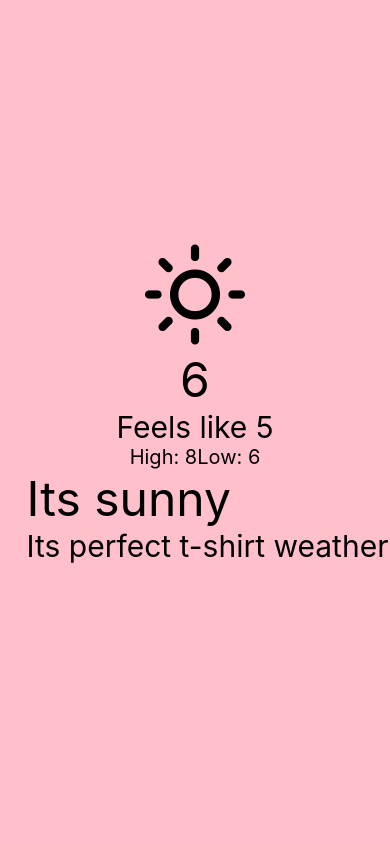
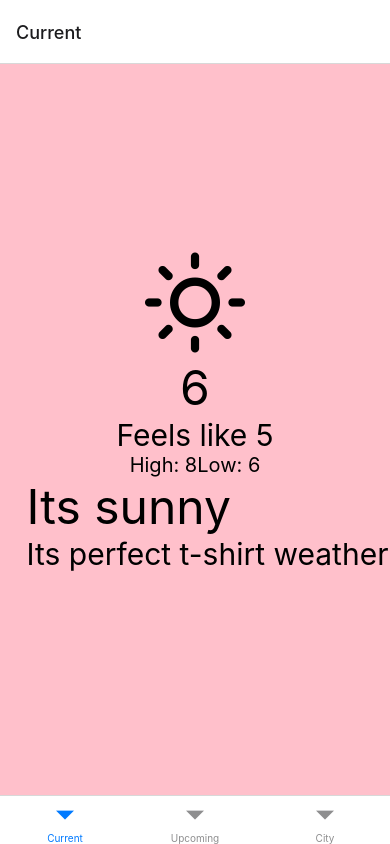
Before and after one commit to React-Native-Streamliner/WeatherApp, a React Native app: screen / in a window 390 px wide. Built offline with nearby package versions, Linux system fonts and the light colour scheme.

Commit message:
Add Navigation and Bottom Tabs

```diff
--- a/App.js
+++ b/App.js
@@ -1,19 +1,22 @@
 import React from 'react'
-import { View, StyleSheet } from 'react-native'
 import CurrentWeather from './src/screens/CurrentWeather'
+import { NavigationContainer } from '@react-navigation/native'
+import { createBottomTabNavigator } from '@react-navigation/bottom-tabs'
+import UpcomingWeather from './src/screens/UpcomingWeather'
+import City from './src/screens/City'
+
+const Tab = createBottomTabNavigator()
 
 const App = () => {
   return (
-    <View style={styles.container}>
-      <CurrentWeather />
-    </View>
+    <NavigationContainer >
+      <Tab.Navigator>
+        <Tab.Screen name={'Current'} component={CurrentWeather} />
+        <Tab.Screen name={'Upcoming'} component={UpcomingWeather} />
+        <Tab.Screen name={'City'} component={City} />
+      </Tab.Navigator>
+    </NavigationContainer>
   )
 }
 
-const styles = StyleSheet.create({
-  container: {
-    flex: 1
-  }
-})
-
 export default App
--- a/package.json
+++ b/package.json
@@ -9,10 +9,14 @@
     "web": "expo start --web"
   },
   "dependencies": {
+    "@react-navigation/bottom-tabs": "^6.5.7",
+    "@react-navigation/native": "^6.1.6",
     "expo": "~48.0.15",
     "expo-status-bar": "~1.4.4",
     "react": "18.2.0",
-    "react-native": "0.71.7"
+    "react-native": "0.71.7",
+    "react-native-safe-area-context": "4.5.0",
+    "react-native-screens": "~3.20.0"
   },
   "devDependencies": {
     "@babel/core": "^7.20.0",
```
Also changed, not shown: 1 other file (tests, documents, lock files or other folders).
